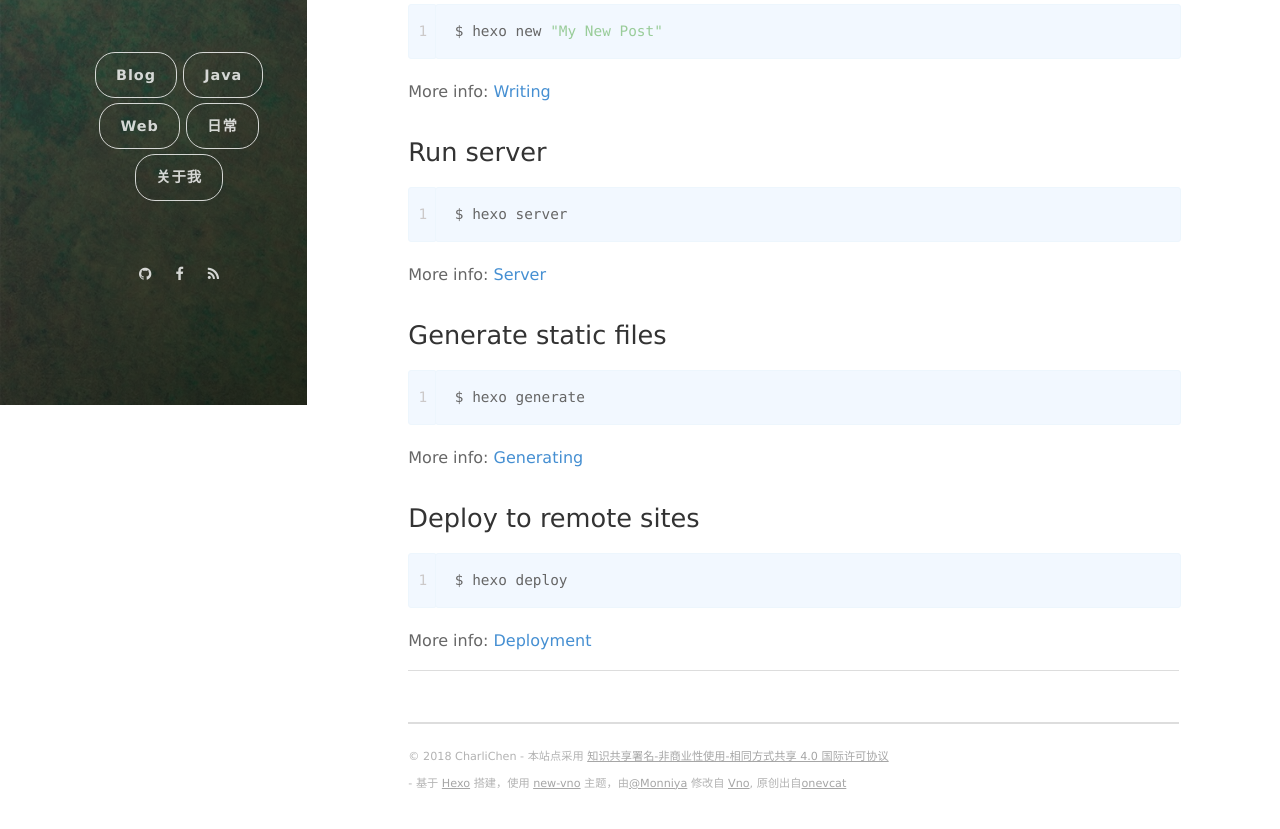
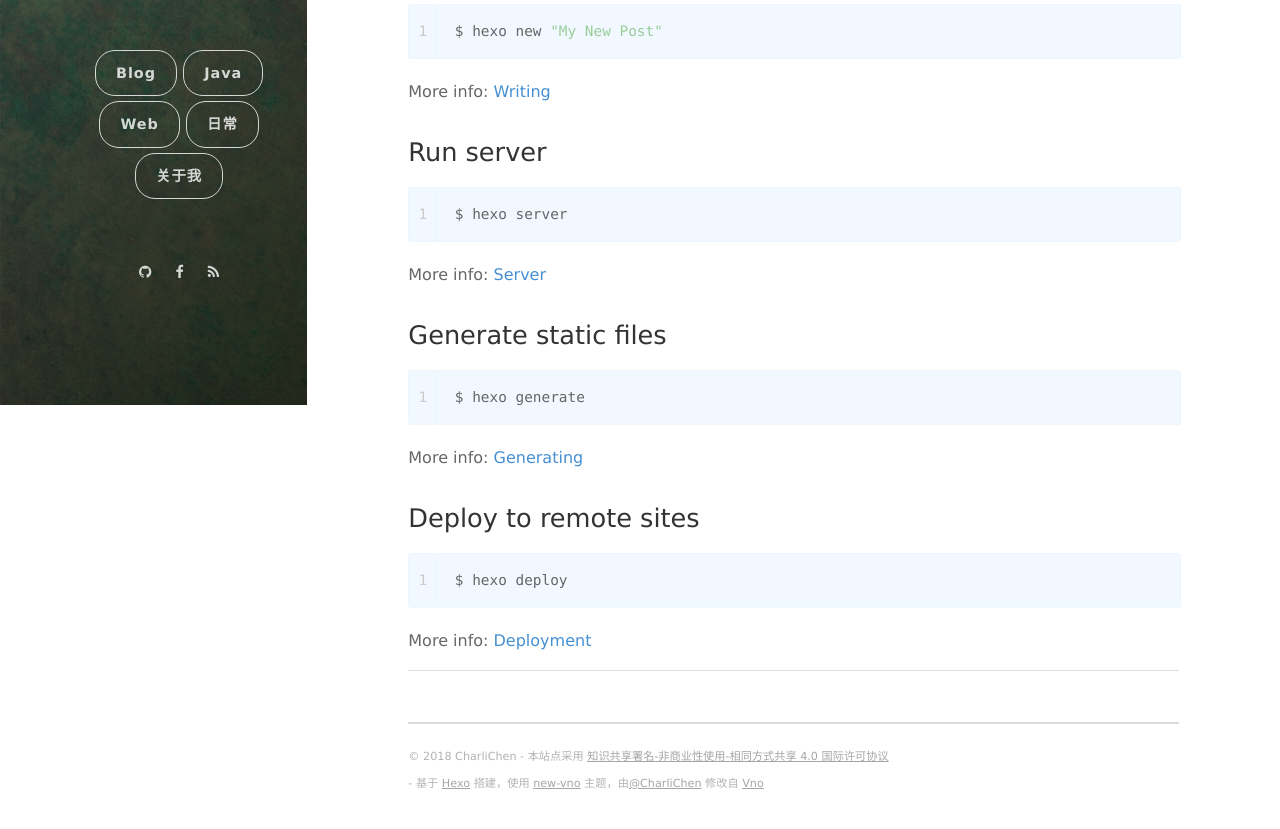
Before and after one commit to PixelMatrixer/iTestinglab.github.io, a plain HTML site: page 2018/04/27/hello-world/index.html in a window 1280 px wide. Shown: the part 395-1224 px from the top of the page. Drawn offline with nearby package versions, Linux system fonts and the light colour scheme; some packages are replaced by stand-ins of ours; a script that the page names is missing.

Commit message:
Site updated: 2018-04-27 19:41:44

```diff
--- a/2018/04/27/hello-world/index.html
+++ b/2018/04/27/hello-world/index.html
@@ -187,7 +187,7 @@ Quick">
 
     </span>
     <span class="footer__copyright">
-             - 基于 <a href="http://hexo.io">Hexo</a> 搭建，使用 <a href="https://github.com/monniya/hexo-theme-new-vno ">new-vno</a> 主题，由<a href="https://monniya.com ">@Monniya</a> 修改自 <a href="https://github.com/lenbo-ma/hexo-theme-vno" target="_blank">Vno</a>, 原创出自<a href="http://github.com/onevcat/vno" target="_blank">onevcat</a>
+             - 基于 <a href="http://hexo.io">Hexo</a> 搭建，使用 <a href="https://github.com/monniya/hexo-theme-new-vno ">new-vno</a> 主题，由<a href="https://monniya.com ">@CharliChen</a> 修改自 <a href="https://github.com/lenbo-ma/hexo-theme-vno" target="_blank">Vno</a>
          </span>
 
 
```
Also changed, not shown: archives/2018/04/index.html (+1 -1 lines), archives/2018/index.html (+1 -1 lines), archives/index.html (+1 -1 lines), index.html (+1 -1 lines), images/avatar.jpg.
